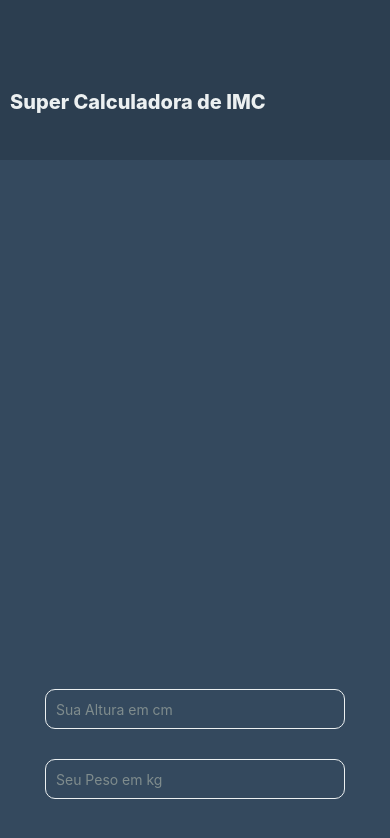
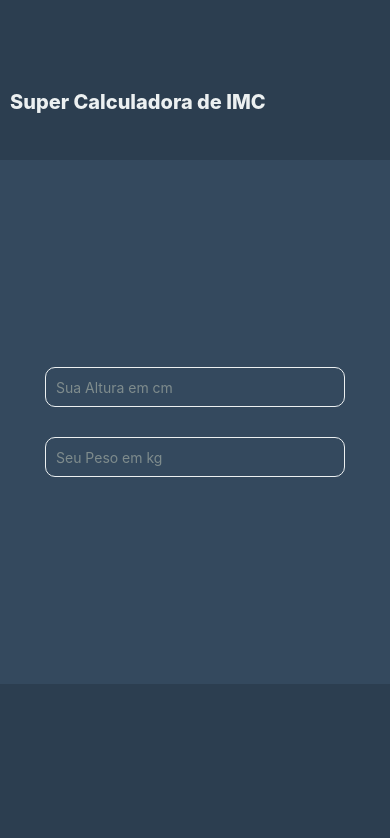
Before and after one commit to madruga665/imc-calculator-react-native, a React Native app: screen / in a window 390 px wide. Shown: the top 838 px of the page. Built offline with nearby package versions, Linux system fonts and the light colour scheme.

Commit message:
feat: add componente button

```diff
--- a/App.tsx
+++ b/App.tsx
@@ -1,14 +1,17 @@
 import { StatusBar } from "expo-status-bar";
 import { StyleSheet, View } from "react-native";
 import Header from "./components/Header";
-import Form from "./components/InputsArea";
+import Form from "./components/Form";
 
 export default function App() {
   return (
     <View style={styles.container}>
       <Header />
       <Form />
-      <StatusBar style='auto' />
+      <View style={styles.buttonContainer}>
+
+      </View>
+      <StatusBar style='light' />
     </View>
   );
 }
@@ -20,4 +23,11 @@ const styles = StyleSheet.create({
     alignItems: "center",
     justifyContent: "space-between",
   },
+  buttonContainer: {
+    height: 160,
+    alignSelf: "stretch",
+    alignItems: "center",
+    justifyContent: "center",
+    backgroundColor: "#2c3e50",
+  },
 });
```
Also changed, not shown: components/Button/index.tsx (added, +10 -0 lines), components/Button/styles.ts (added, +15 -0 lines), components/Form/index.tsx (renamed from components/InputsArea/index.tsx), components/Form/styles.ts (renamed from components/InputsArea/styles.ts).
